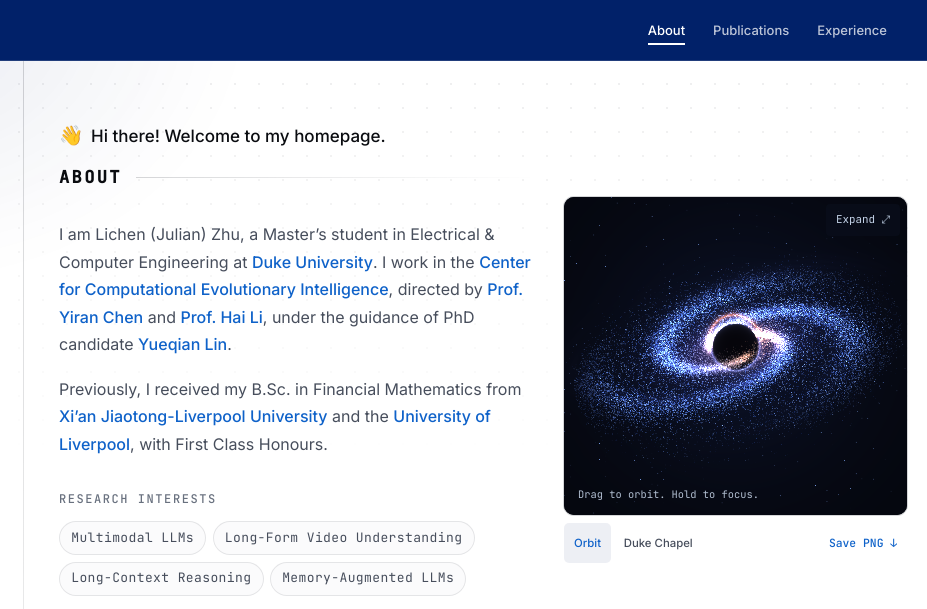
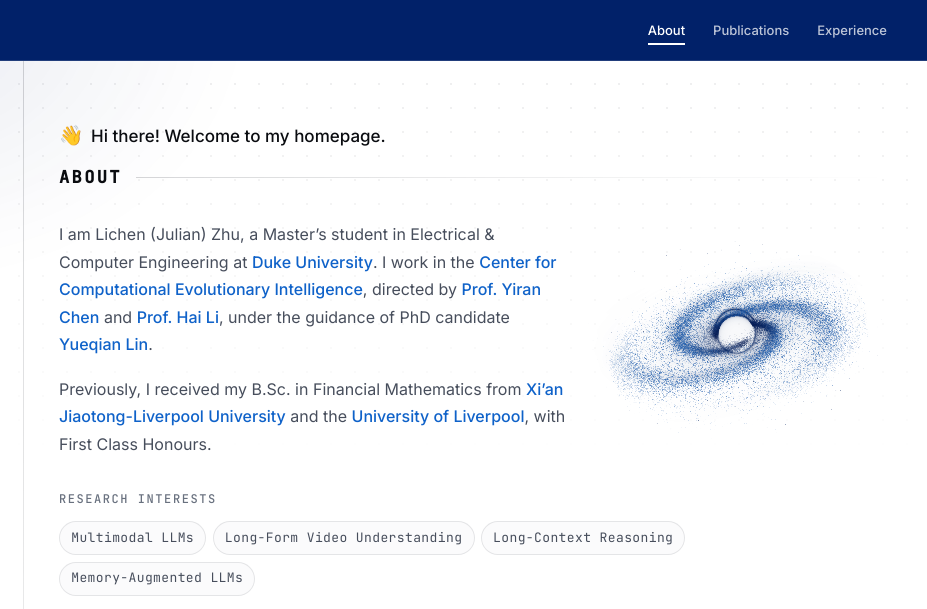
Before and after one commit to LichenZhu/lichenzhu.github.io, a plain HTML site: page index.html in a window 1280 px wide. Shown: the top 609 px of the page, 353-1280 px from the left. Drawn offline with Linux system fonts and the light colour scheme; animation ran at ten frames a second.

Commit message:
Integrate the particle orbit into the About section

```diff
--- a/assets/css/style.css
+++ b/assets/css/style.css
@@ -640,76 +640,53 @@ html { scrollbar-color: var(--rule-2) transparent; scrollbar-width: thin; }
 
 
 
-/* A self-contained interactive exposure, alongside the desktop biography. */
-main { container-type: inline-size; container-name: main; }
-.intro { display: flex; flex-direction: column; }
-.intro-text { min-width: 0; }
-.manifold { width: min(100%, 28rem); min-width: 0; margin: 1.5rem auto 0; }
-.star-stage {
-  position: relative;
-  aspect-ratio: 1.46;
-  isolation: isolate;
-  overflow: hidden;
-  border-radius: 10px;
-  background: #070b15;
-  box-shadow: 0 0 0 1px var(--rule-2);
-}
-.star-poster, .star-poster img, .star-stage canvas {
-  position: absolute; inset: 0; width: 100%; height: 100%; display: block;
-}
-.star-poster img { object-fit: cover; }
-.star-stage canvas, .star-tools, .star-hint, .star-expand, .manifold.is-on .star-poster { display: none; }
-.manifold.is-on canvas { display: block; cursor: grab; touch-action: pan-y; user-select: none; }
-.manifold.is-on canvas:active { cursor: grabbing; }
-.star-stage canvas:focus-visible { outline-offset: -4px; }
-.manifold.is-on .star-expand {
-  position: absolute; top: 0.45rem; right: 0.45rem; display: inline-flex;
-  align-items: center; gap: 0.4rem; padding: 0.5rem 0.6rem;
-  border: 0; border-radius: 4px; background: #090e1bc9; color: #c3d2e7;
-  font: 0.68rem/1.4 var(--mono); cursor: pointer;
-}
-.star-expand:hover { color: white; }
-.manifold.is-on .star-hint {
-  display: block; position: absolute; bottom: 12px; left: 14px;
-  font: 0.65rem/1.5 var(--mono); color: #b2bfd2;
-  pointer-events: none;
-}
-.manifold.is-on .star-tools {
-  display: flex; align-items: center; justify-content: space-between;
-  gap: 0.5rem; padding-top: 0.55rem;
-}
-.star-modes { display: flex; gap: 0.18rem; }
-.star-tools button {
-  padding: 0.55rem 0.62rem; min-height: 40px;
-  border: 0; background: transparent; border-radius: 5px;
-  color: var(--body); font: 500 0.71rem/1.3 var(--sans); cursor: pointer;
-}
-.star-tools button:hover, .star-tools button[aria-pressed="true"] {
-  background: var(--accent-dim); color: var(--accent-ink);
-}
-.star-tools button:disabled { opacity: .42; cursor: default; }
-.star-tools .star-save { font-family: var(--mono); color: var(--accent-ink); }
-@container main (min-width: 760px) {
-  .intro {
-    display: grid; grid-template-columns: minmax(0, 1fr) clamp(250px, 39%, 390px);
-    gap: 1.8rem; align-items: center;
+/* The orbit occupies the end of the About rule on small screens and the
+   margin beside the biography on larger ones. Its surface is transparent. */
+main { container: main / inline-size; }
+#about { position: relative; }
+.manifold { display: none; }
+.manifold.is-on {
+  display: block;
+  position: absolute;
+  inset: 0 0 auto auto;
+  width: clamp(7rem, 34%, 12rem);
+  height: 5rem;
+}
+.manifold canvas {
+  display: block;
+  width: 100%;
+  height: 100%;
+  touch-action: pan-y pinch-zoom;
+  user-select: none;
+  cursor: grab;
+  border-radius: 50%;
+}
+.manifold canvas:active { cursor: grabbing; }
+.manifold canvas:focus-visible { outline-offset: -2px; }
+#about:has(.manifold.is-on) .section-head { min-height: 5rem; margin-bottom: 1rem; }
+
+@container main (min-width: 640px) {
+  #about:has(.manifold.is-on) {
+    display: grid;
+    grid-template-columns: minmax(0, 1.7fr) minmax(0, 1fr);
+    column-gap: clamp(0.75rem, 2cqi, 1.5rem);
   }
-  .manifold { width: auto; margin: 0 calc(-0.5 * var(--gutter)) 0 0; }
-  .star-stage { aspect-ratio: 1.08; }
-}
-.star-dialog[open] {
-  position: fixed; inset: 0; width: 100%; max-width: none; height: 100%; max-height: none;
-  margin: 0; padding: 0; border: 0; background: #050710; color: #dce6f8;
-}
-html:has(.star-dialog[open]) { overflow: hidden; }
-.star-dialog .manifold { display: flex; flex-direction: column; width: 100%; height: 100%; margin: 0; }
-.star-dialog .star-stage { flex: 1; min-height: 0; aspect-ratio: auto; border-radius: 0; }
-.star-dialog .manifold.is-on canvas { touch-action: none; }
-.star-dialog .star-tools {
-  padding: 0.4rem max(1rem, env(safe-area-inset-right)) max(0.4rem, env(safe-area-inset-bottom)) max(1rem, env(safe-area-inset-left));
-}
-.star-dialog .star-tools button { color: #c1d3ef; }
-.star-dialog .star-tools button[aria-pressed="true"] { background: #17263d; }
+  #about:has(.manifold.is-on) .section-head {
+    grid-column: 1 / -1; min-height: 0; margin-bottom: 2rem;
+  }
+  #about .prose { grid-column: 1; }
+  .manifold.is-on {
+    position: relative;
+    inset: auto;
+    grid-column: 2;
+    grid-row: 2;
+    align-self: center;
+    width: 100%;
+    height: auto;
+    aspect-ratio: 1.5;
+  }
+  #about .tags-label, #about .tags { grid-column: 1 / -1; }
+}
 /* 7. Section furniture ---------------------------------------------------
    A mono index, the title, then a hairline that runs to the right edge.
    ------------------------------------------------------------------------ */
@@ -1815,7 +1792,7 @@ img.fig-mark { padding: 17% 34%; }
   .site-header, .nav-toggle, .news-toggle, .skip-link,
   .pub-hint, .pub-modal, .photo-modal, .backdrop, .stamp,
   .gallery, .manifold { display: none !important; }
-  .intro { display: block; }
+  #about:has(.manifold.is-on) { display: block; }
   .layout::before { display: none !important; }
   body { font-size: 11pt; color: #000; background: #fff; }
   a { color: #000 !important; text-decoration: none !important; }
--- a/assets/js/manifold.js
+++ b/assets/js/manifold.js
@@ -5,17 +5,14 @@
   const figure = document.querySelector('.manifold');
   if (!figure) return;
   const canvas = figure.querySelector('canvas');
-  const photo = figure.querySelector('img');
-  const orbitButton = figure.querySelector('[data-scene="orbit"]');
-  const chapelButton = figure.querySelector('[data-scene="chapel"]');
-  const saveButton = figure.querySelector('.star-save');
-  const expandButton = figure.querySelector('.star-expand');
-  const dialog = document.querySelector('#star-dialog');
-  const hint = figure.querySelector('.star-hint');
+  const dukeLink = document.querySelector('#about [data-chapel]');
   const motion = window.matchMedia('(prefers-reduced-motion: reduce)');
-  const gl = canvas.getContext('webgl2', { alpha: false, antialias: false, depth: false, stencil: false });
+  const light = window.matchMedia('(prefers-color-scheme: light)');
+  const gl = canvas.getContext('webgl2', { alpha: true, premultipliedAlpha: true, antialias: false, depth: false, stencil: false });
   if (!gl) return;
 
+  const photo = new Image();
+  photo.src = canvas.dataset.source;
   const COUNT = 56000;
   const TAU = 2 * Math.PI;
   let seed = 7351;
@@ -55,8 +52,8 @@
       const x = n % size, y = Math.floor(n / size);
       const dx = luminance[n] - luminance[x ? n - 1 : n];
       const dy = luminance[n] - luminance[y ? n - size : n];
-      const margin = Math.min(x, y, size - 1 - x, size - 1 - y);
-      const fade = Math.min(1, (margin + 0.1) / 9);
+      const radius = Math.hypot((x + 0.5) / size - 0.5, (y + 0.5) / size - 0.5);
+      const fade = Math.min(1, Math.max(0, (0.5 - radius) / 0.17)) ** 2;
       total += fade * (0.065 + 0.32 * luminance[n] + 2.5 * Math.hypot(dx, dy));
       cumulative[n] = total;
     }
@@ -81,6 +78,7 @@
   const header = `#version 300 es
 precision highp float;
 uniform vec2 viewport;
+uniform float paper; // pale page uses blue ink
 uniform vec4 view; // yaw, elevation, focus, pixel scale
 uniform vec2 clock; // simulation time, time since release
 const float roll = 0.24;
@@ -103,7 +101,7 @@ void main() {
   float phase = atan(plane.y, plane.x) - view.x - clock.x * 0.045;
   float arm = pow(0.5 + 0.5 * cos(3.0 * (phase - 2.8 * log(r + 0.12))), 3.0);
   float dust = exp(-r*r*2.2) * smoothstep(0.16,0.32,r) * (0.18 + 0.82 * arm);
-  vec3 color = vec3(0.018,0.025,0.053) + vec3(0.02,0.035,0.08)*exp(-d*d);
+  vec3 color = vec3(0.0);
   float filament = 0.55 + 0.45*cos(66.0*r + 2.4*sin(4.0*phase-9.0*r));
   color += (1.0-view.z) * (vec3(0.19,0.23,0.55)*dust*(0.62+0.38*filament)
     + vec3(0.13,0.08,0.20)*exp(-r*r*7.0));
@@ -118,7 +116,10 @@ void main() {
   float upper = smoothstep(-0.04,0.14,q.y);
   float arc = exp(-abs(length(q*vec2(1.0,0.87))-0.197)*95.0);
   color += (1.0-view.z)*upper*arc*vec3(0.85,0.44,0.22);
-  outColor = vec4(color,1.0);
+  float fade = 1.0-smoothstep(0.97,1.44,d);
+  color *= fade;
+  float alpha = clamp(max(color.r,max(color.g,color.b)),0.0,1.0);
+  outColor = vec4(mix(color, vec3(0.025,0.14,0.37)*alpha, paper),alpha);
 }`;
   const grainVertex = header + `
 layout(location=0) in vec4 orbit;
@@ -152,7 +153,11 @@ void main() {
   vec3 printColor = mix(pigment,vec3(lum*0.72,lum*0.94,lum*1.22),0.71);
   float exposure = mix(1.0,0.37+0.18*cos(angle+0.6),core);
   float alpha = (0.14+0.48*noise)*exposure*visible*(1.0-0.67*smoothstep(0.85,1.19,r));
-  tint = vec4(mix(ink,printColor,focus),mix(alpha,0.38+0.26*noise,focus));
+  vec3 daylight = mix(vec3(0.12,0.36,0.67),vec3(0.015,0.10,0.32),core);
+  ink = mix(ink,daylight,paper);
+  printColor = mix(printColor,vec3(0.018,0.14,0.36),paper);
+  float printAlpha = mix(0.38+0.26*noise,0.62*pow(1.0-lum,1.65),paper);
+  tint = vec4(mix(ink,printColor,focus),mix(alpha,printAlpha,focus));
   gl_PointSize = max(1.0,view.w*mix(0.59 + 1.07*noise + 0.22*core + 0.52*wave,1.3+1.34*noise,focus));
 }`;
   const grainFragment = `#version 300 es
@@ -178,7 +183,7 @@ void main() {
     gl.linkProgram(result);
     if (!gl.getProgramParameter(result, gl.LINK_STATUS)) throw new Error(gl.getProgramInfoLog(result));
     return { id: result, viewport: gl.getUniformLocation(result, 'viewport'),
-      view: gl.getUniformLocation(result, 'view'), clock: gl.getUniformLocation(result, 'clock') };
+      paper: gl.getUniformLocation(result, 'paper'), view: gl.getUniformLocation(result, 'view'), clock: gl.getUniformLocation(result, 'clock') };
   }
   let background, particles, geometry, photoBuffer;
   function init() {
@@ -201,13 +206,15 @@ void main() {
   }
   try { init(); } catch (error) { console.warn('Star field unavailable', error); return; }
 
-  let yaw = 0.28, elevation = 0.48, focus = 0, latched = false, holding = false;
+  let yaw = 0.28, elevation = 0.48, focus = 0, holding = false;
+  let dukeHovered = false, dukeFocused = false;
   let time = 0, wave = 5, last = null, pending = null, visible = true, lost = false;
   let press = null, holdTimer = null;
   let spin = 0;
 
   function bind(pass, pixelScale) {
     gl.useProgram(pass.id);
+    gl.uniform1f(pass.paper, Number(light.matches));
     gl.uniform2f(pass.viewport, canvas.width, canvas.height);
     gl.uniform4f(pass.view, yaw, elevation, focus, pixelScale);
     gl.uniform2f(pass.clock, time, wave);
@@ -221,7 +228,7 @@ void main() {
     bind(background,size);
     gl.drawArrays(gl.TRIANGLES,0,3);
     gl.enable(gl.BLEND);
-    gl.blendFunc(gl.SRC_ALPHA,gl.ONE);
+    gl.blendFuncSeparate(gl.SRC_ALPHA, light.matches ? gl.ONE_MINUS_SRC_ALPHA : gl.ONE, gl.ONE, gl.ONE_MINUS_SRC_ALPHA);
     gl.bindVertexArray(geometry);
     bind(particles,size);
     gl.drawArrays(gl.POINTS,0,COUNT);
@@ -233,6 +240,10 @@ void main() {
     if (canvas.width !== w || canvas.height !== h) { canvas.width = w; canvas.height = h; }
     render();
   }
+  function focusTarget() {
+    return Number(chapel !== null && (holding || dukeHovered || dukeFocused));
+  }
+
   function loop(now) {
     const dt = last === null ? 0 : Math.min(0.05,(now-last)/1000);
     last = now;
@@ -242,7 +253,7 @@ void main() {
       yaw += spin*dt;
       spin *= Math.exp(-dt*5.5);
     }
-    const target = Number(latched || holding);
+    const target = focusTarget();
     focus += (target-focus)*(1-Math.exp(-dt*4.8));
     render();
     pending = requestAnimationFrame(loop);
@@ -251,20 +262,11 @@ void main() {
     const run = visible && !document.hidden && !lost && !motion.matches;
     if (run && pending === null) pending = requestAnimationFrame(loop);
     if (!run && pending !== null) { cancelAnimationFrame(pending); pending = last = null; }
-    if (motion.matches) { spin = 0; focus = Number(latched || holding); wave = 5; render(); }
-  }
-  function setScene(isChapel) {
-    if (isChapel && !chapel) return;
-    if (!isChapel && latched) wave = 0;
-    latched = isChapel;
-    orbitButton.setAttribute('aria-pressed',String(!isChapel));
-    chapelButton.setAttribute('aria-pressed',String(isChapel));
-    hint.textContent = isChapel ? 'Drag to tilt the point cloud.' : (chapel ? 'Drag to orbit. Hold to focus.' : 'Drag to orbit.');
-    sync();
+    if (motion.matches) { spin = 0; focus = focusTarget(); wave = 5; render(); }
   }
   function release() {
     clearTimeout(holdTimer);
-    if (holding && !latched) wave = 0;
+    if (holding && !dukeHovered && !dukeFocused) wave = 0;
     holding = false;
     press = null;
     sync();
@@ -284,25 +286,19 @@ void main() {
       gl.bindBuffer(gl.ARRAY_BUFFER,photoBuffer);
       gl.bufferData(gl.ARRAY_BUFFER,chapel,gl.STATIC_DRAW);
     }
-    chapelButton.disabled = false;
-    hint.textContent = 'Drag to orbit. Hold to focus.';
-  }).catch(() => { hint.textContent = 'Drag to orbit.'; });
-  orbitButton.addEventListener('click',() => setScene(false));
-  chapelButton.addEventListener('click',() => setScene(true));
-  expandButton.addEventListener('click', () => {
-    if (dialog.open) { dialog.close(); return; }
-    dialog.append(figure);
-    dialog.showModal();
-    expandButton.firstChild.textContent = 'Close ';
-    canvas.focus({ preventScroll: true });
-    fit();
+    sync();
+  }).catch(() => { /* The orbit is independent of the photograph. */ });
+
+  // The affiliation in the biography also reveals the Chapel; the link keeps
+  // its ordinary click, keyboard navigation and touch behaviour.
+  dukeLink.addEventListener('pointerenter', event => {
+    if (event.pointerType !== 'mouse' && event.pointerType !== 'pen') return;
+    dukeHovered = true;
+    sync();
   });
-  dialog.addEventListener('close', () => {
-    dialog.before(figure);
-    expandButton.firstChild.textContent = 'Expand ';
-    if (!lost) expandButton.focus({ preventScroll: true });
-    fit();
-  });
+  dukeLink.addEventListener('pointerleave', () => { dukeHovered = false; sync(); });
+  dukeLink.addEventListener('focus', () => { dukeFocused = true; sync(); });
+  dukeLink.addEventListener('blur', () => { dukeFocused = false; sync(); });
   canvas.addEventListener('pointerdown',event => {
     if (!event.isPrimary || event.button !== 0) return;
     spin = 0;
@@ -332,31 +328,6 @@ void main() {
   canvas.addEventListener('keyup',event => { if (event.code === 'Space') release(); });
   canvas.addEventListener('blur',release);
   canvas.addEventListener('contextmenu',event => { if (press) event.preventDefault(); });
-  saveButton.addEventListener('click',() => {
-    if (lost || saveButton.disabled) return;
-    saveButton.disabled = true;
-    const scene = focus > 0.5 ? 'duke-chapel' : 'orbit';
-    const factor = 1800 / Math.max(canvas.width,canvas.height);
-    const width = Math.round(canvas.width*factor), height = Math.round(canvas.height*factor);
-    try {
-      canvas.width = width; canvas.height = height;
-      render();
-      canvas.toBlob(blob => {
-        saveButton.disabled = false;
-        if (!blob) { hint.textContent = 'Export failed. Try again.'; return; }
-        const url = URL.createObjectURL(blob);
-        const link = document.createElement('a');
-        link.href = url;
-        link.download = 'lichen-zhu-' + scene + '.png';
-        link.click();
-        setTimeout(() => URL.revokeObjectURL(url),30000);
-      },'image/png');
-    } catch (error) {
-      saveButton.disabled = false;
-      hint.textContent = 'Export failed. Try again.';
-    } finally { fit(); }
-  });
-
   if ('ResizeObserver' in window) new ResizeObserver(fit).observe(canvas);
   else window.addEventListener('resize',fit);
   if ('IntersectionObserver' in window) {
@@ -364,9 +335,9 @@ void main() {
   }
   document.addEventListener('visibilitychange',() => { if (document.hidden) release(); sync(); });
   motion.addEventListener('change',sync);
+  light.addEventListener('change',render);
   canvas.addEventListener('webglcontextlost',event => {
     event.preventDefault(); lost = true; release(); figure.classList.remove('is-on');
-    if (dialog.open) dialog.close();
   });
   canvas.addEventListener('webglcontextrestored',() => {
     try { init(); } catch (error) { return; }
--- a/index.html
+++ b/index.html
@@ -160,10 +160,6 @@
 
 <main id="main">
 
-<!-- The star field can resolve into a particle print of the Chapel. -->
-<div class="intro">
-<div class="intro-text">
-
 <!-- The content column used to open on the "About" rule, which is a filing
      label rather than a greeting. This is a <p>, not a heading: the <h1> is
      the name in the sidebar and there is only ever one. The emoji is
@@ -181,7 +177,7 @@
   <div class="prose">
     <p>
       I am Lichen (Julian) Zhu, a Master&rsquo;s student in Electrical &amp; Computer
-      Engineering at <a href="https://ece.duke.edu/">Duke University</a>. I work in the
+      Engineering at <a href="https://ece.duke.edu/" data-chapel>Duke University</a>. I work in the
       <a href="https://cei.pratt.duke.edu/">Center for Computational Evolutionary
       Intelligence</a>, directed by
       <a href="https://ece.duke.edu/people/yiran-chen/">Prof. Yiran Chen</a> and
@@ -196,6 +192,11 @@
     </p>
   </div>
 
+  <div class="manifold">
+    <canvas tabindex="0" role="img" data-source="assets/images/life/gallery/chapel-blossom.webp"
+            aria-label="An orbiting star field. Drag or use the arrow keys to rotate. Hold the pointer or space bar to reveal Duke Chapel."></canvas>
+  </div>
+
   <!-- RESEARCH INTEREST TAGS — add or remove <li> items freely. -->
   <p class="tags-label">Research Interests</p>
   <ul class="tags">
@@ -205,28 +206,6 @@
     <li class="tag">Memory-Augmented LLMs</li>
   </ul>
 </section>
-
-</div>
-
-<figure class="manifold" aria-label="Interactive star field">
-  <div class="star-stage">
-    <a class="star-poster" href="assets/images/life/gallery/chapel-blossom-lg.webp">
-      <img src="assets/images/life/gallery/chapel-blossom.webp" alt="Duke Chapel seen through spring blossoms" width="440" height="330">
-    </a>
-    <canvas tabindex="0" aria-label="Interactive star field. Drag or use the arrow keys to orbit. Hold the pointer or space bar to focus on Duke Chapel."></canvas>
-    <button class="star-expand" type="button" aria-haspopup="dialog" aria-controls="star-dialog">Expand <span aria-hidden="true">⤢</span></button>
-    <span class="star-hint" aria-hidden="true">Drag to orbit.</span>
-  </div>
-  <figcaption class="star-tools">
-    <div class="star-modes" role="group" aria-label="Particle scene">
-      <button type="button" aria-pressed="true" data-scene="orbit">Orbit</button>
-      <button type="button" aria-pressed="false" data-scene="chapel" disabled>Duke Chapel</button>
-    </div>
-    <button class="star-save" type="button">Save PNG <span aria-hidden="true">↓</span></button>
-  </figcaption>
-</figure>
-<dialog class="star-dialog" id="star-dialog" aria-label="Expanded star field"></dialog>
-</div>
 
 <section class="section" id="publications" aria-labelledby="pubs-title">
   <div class="section-head">
```
Also changed, not shown: 1 other file.
